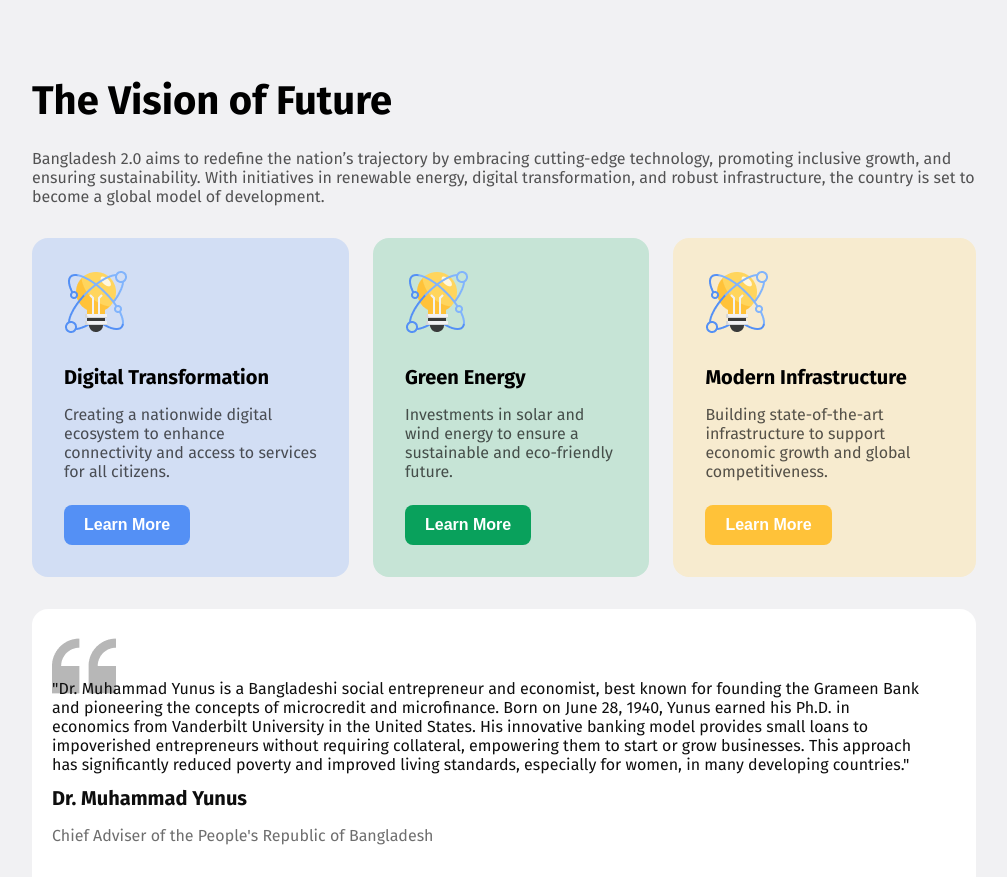
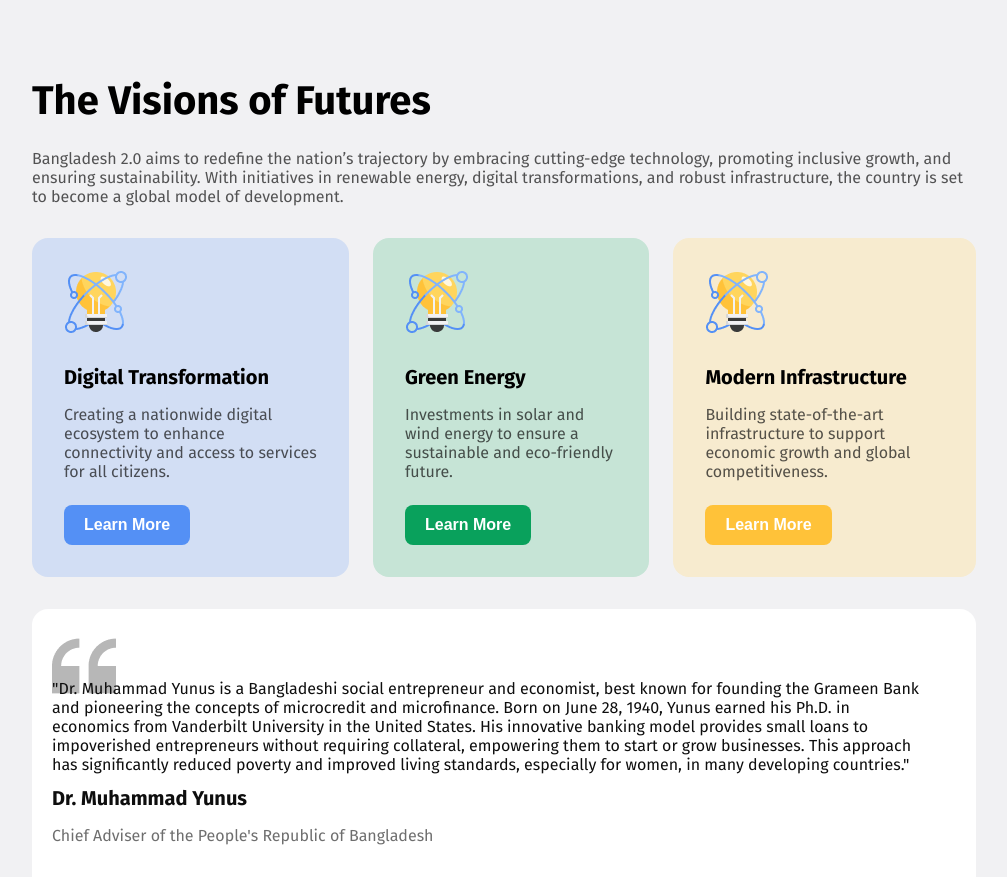
Before and after one commit to MahirSiyam/FIRST-ASSIGNMENT, a plain HTML site: page index.html in a window 1280 px wide. Shown: the part 1198-2075 px from the top of the page, without its empty margins (136-1143 px from the left). Drawn offline with Linux system fonts and the light colour scheme.

```diff
--- a/index.html
+++ b/index.html
@@ -57,8 +57,8 @@
 
         <section class="section-3">
             <div>
-                <h3 class="part-3-h-3">The Vision of Future</h3>
-                <p class="part-3-p">Bangladesh 2.0 aims to redefine the nation’s trajectory by embracing cutting-edge technology, promoting inclusive growth, and ensuring sustainability. With initiatives in renewable energy, digital transformation, and robust infrastructure, the country is set to become a global model of development.</p>
+                <h3 class="part-3-h-3">The Visions of Futures</h3>
+                <p class="part-3-p">Bangladesh 2.0 aims to redefine the nation’s trajectory by embracing cutting-edge technology, promoting inclusive growth, and ensuring sustainability. With initiatives in renewable energy, digital transformations, and robust infrastructure, the country is set to become a global model of development.</p>
             </div>
 
                 <div class="part-3-div-dis">
```
